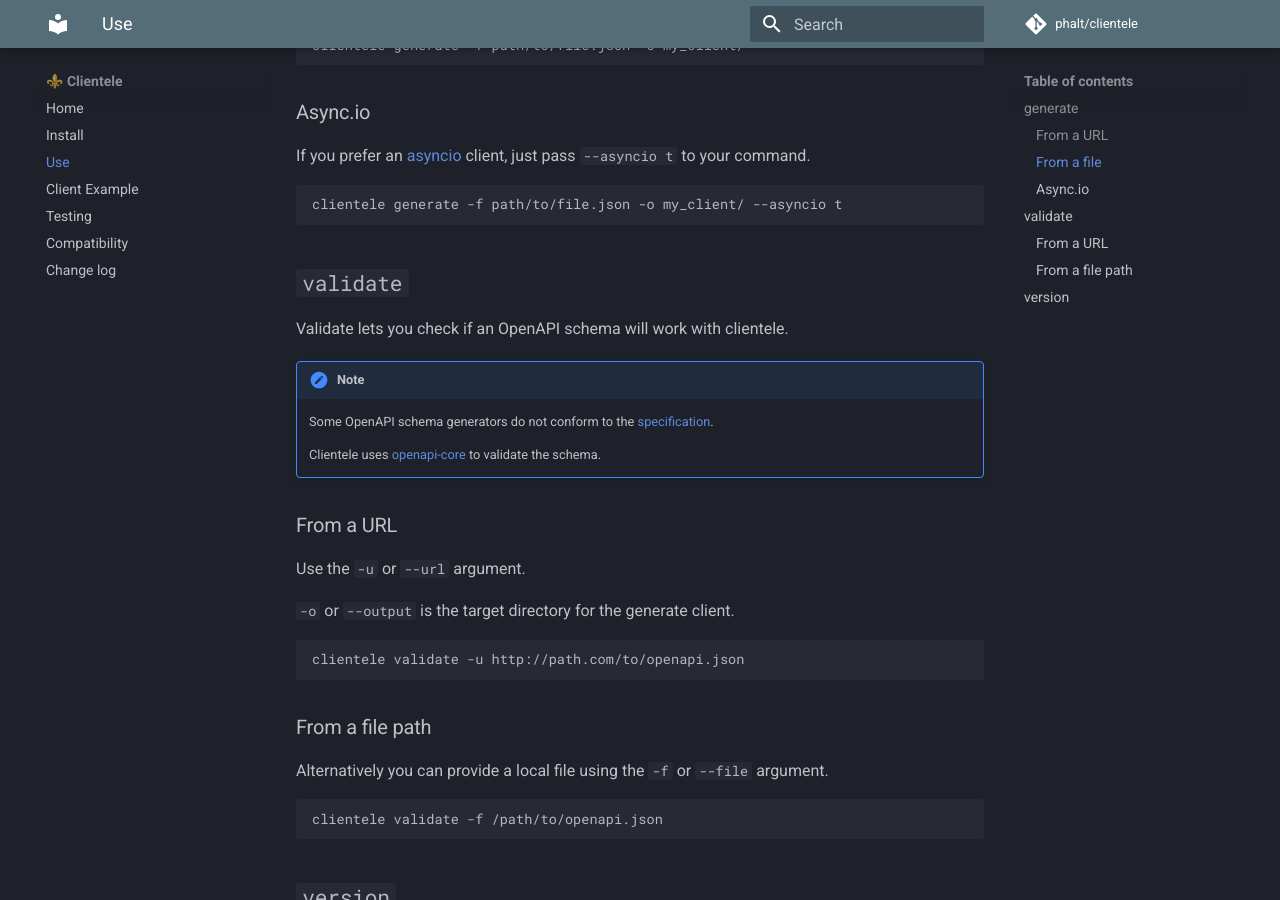
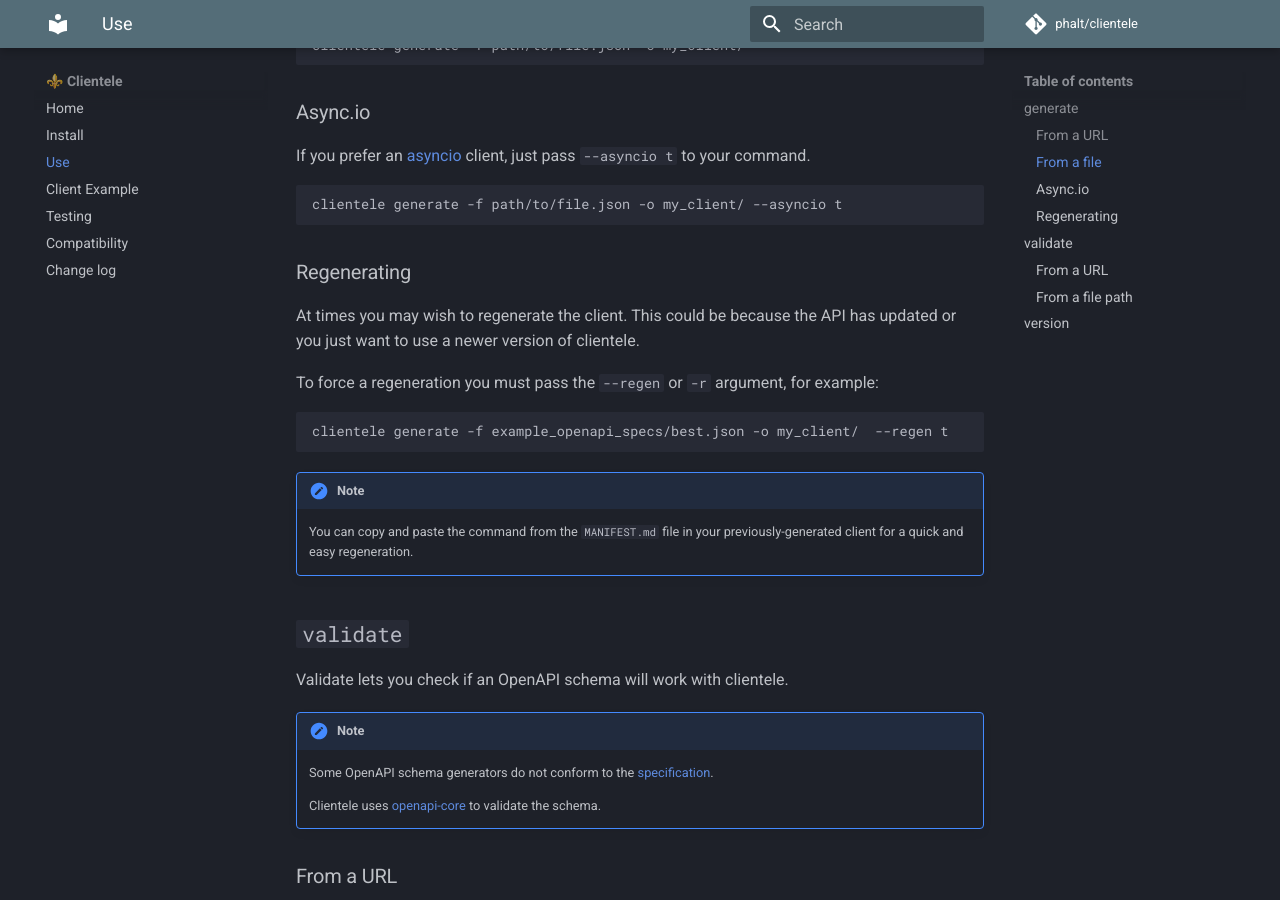
Before and after one commit to phalt/clientele, an MkDocs documentation site: the page built from docs/usage.md, in a window 1280 px wide and 900 px high, scrolled down 883 px. Built offline with MkDocs 1.6.1 and Material for MkDocs 9.7.7, drawn with Linux system fonts in a browser that asks for light colours; comment, search, counter and statistics services are not loaded.

Commit message:
Add docs on regeneration

````diff
--- a/docs/usage.md
+++ b/docs/usage.md
@@ -43,6 +43,20 @@
 clientele generate -f path/to/file.json -o my_client/ --asyncio t
 ```
 
+### Regenerating
+
+At times you may wish to regenerate the client. This could be because the API has updated or you just want to use a newer version of clientele.
+
+To force a regeneration you must pass the `--regen` or `-r` argument, for example:
+
+```sh
+clientele generate -f example_openapi_specs/best.json -o my_client/  --regen t
+```
+
+!!! note
+
+    You can copy and paste the command from the `MANIFEST.md` file in your previously-generated client for a quick and easy regeneration.
+
 ## `validate`
 
 Validate lets you check if an OpenAPI schema will work with clientele.
````
